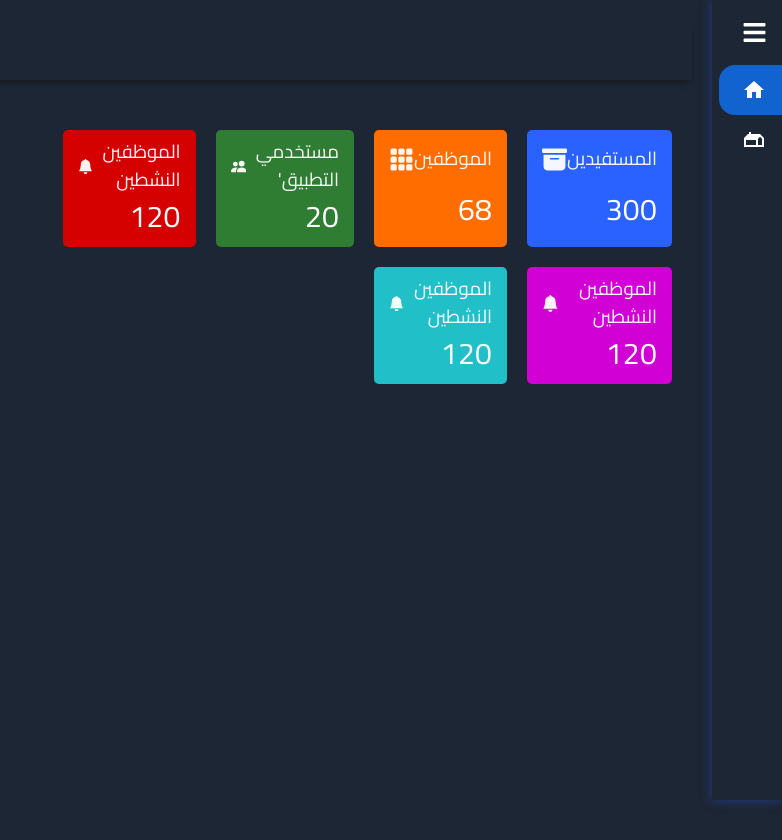
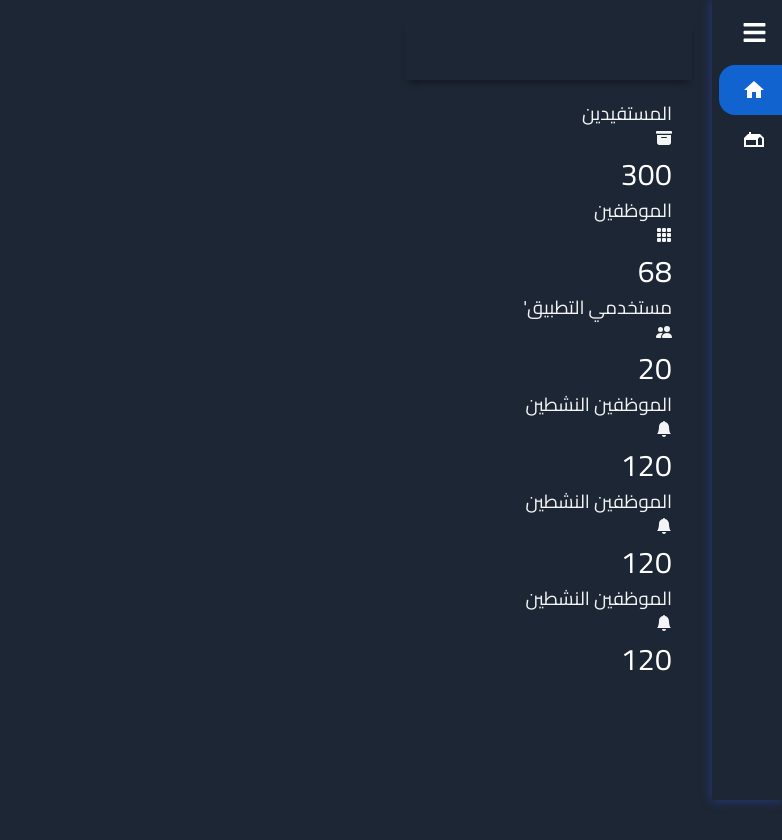
Before and after one commit to MoFares7/Drive-tech, a React (Create React App) app: page / in a window 1280 px wide. Shown: the whole page, without its empty margins (498-1280 px from the left). Built offline with nearby package versions, Linux system fonts and the light colour scheme.

Commit message:
init home page

```diff
--- a/src/App.css
+++ b/src/App.css
@@ -120,107 +120,3 @@ main {
     display: flex;
     justify-content: space-between;
 }
-
-.main-cards {
-    display: grid;
-    grid-template-columns: 1fr 1fr 1fr 1fr;
-    gap: 20px;
-    margin: 15px 0;
-}
-
-.card {
-    display: flex;
-    flex-direction: column;
-    justify-content: space-around;
-    padding: 8px 15px;
-    border-radius: 5px;
-}
-
-.card:first-child {
-    background-color: #2962ff;
-}
-
-.card:nth-child(2) {
-    background-color: #ff6d00;
-}
-
-.card:nth-child(3) {
-    background-color: #2e7d32;
-}
-
-.card:nth-child(4) {
-    background-color: #d50000;
-}
-
-.card:nth-child(5) {
-    background-color: #d100d5;
-}
-
-.card:nth-child(6) {
-    background-color: #21bfc7;
-}
-
-.card-inner {
-    display: flex;
-    align-items: center;
-    justify-content: space-between;
-}
-
-.card-inner>.card_icon {
-    font-size: 25px;
-}
-
-.charts {
-    display: grid;
-    grid-template-columns: 1fr 1fr;
-    gap: 20px;
-    margin-top: 60px;
-    height: 300px;
-}
-
-
-/* End Main  */
-
-
-/* Medium <= 992px */
-
-@media screen and (max-width: 992px) {
-    .grid-container {
-        grid-template-columns: 1fr;
-        grid-template-rows: 0.2fr 3fr;
-        grid-template-areas: 'header' 'main';
-    }
-    #sidebar {
-        display: none;
-    }
-    .menu-icon {
-        display: inline;
-    }
-    .sidebar-title>span {
-        display: inline;
-    }
-}
-
-
-/* Small <= 768px */
-
-@media screen and (max-width: 768px) {
-    .main-cards {
-        grid-template-columns: 1fr;
-        gap: 10px;
-        margin-bottom: 0;
-    }
-    .charts {
-        grid-template-columns: 1fr;
-        margin-top: 30px;
-    }
-}
-
-
-/* Extra Small <= 576px */
-
-@media screen and (max-width: 576px) {
-    .hedaer-left {
-        display: none;
-    }
-}
```
